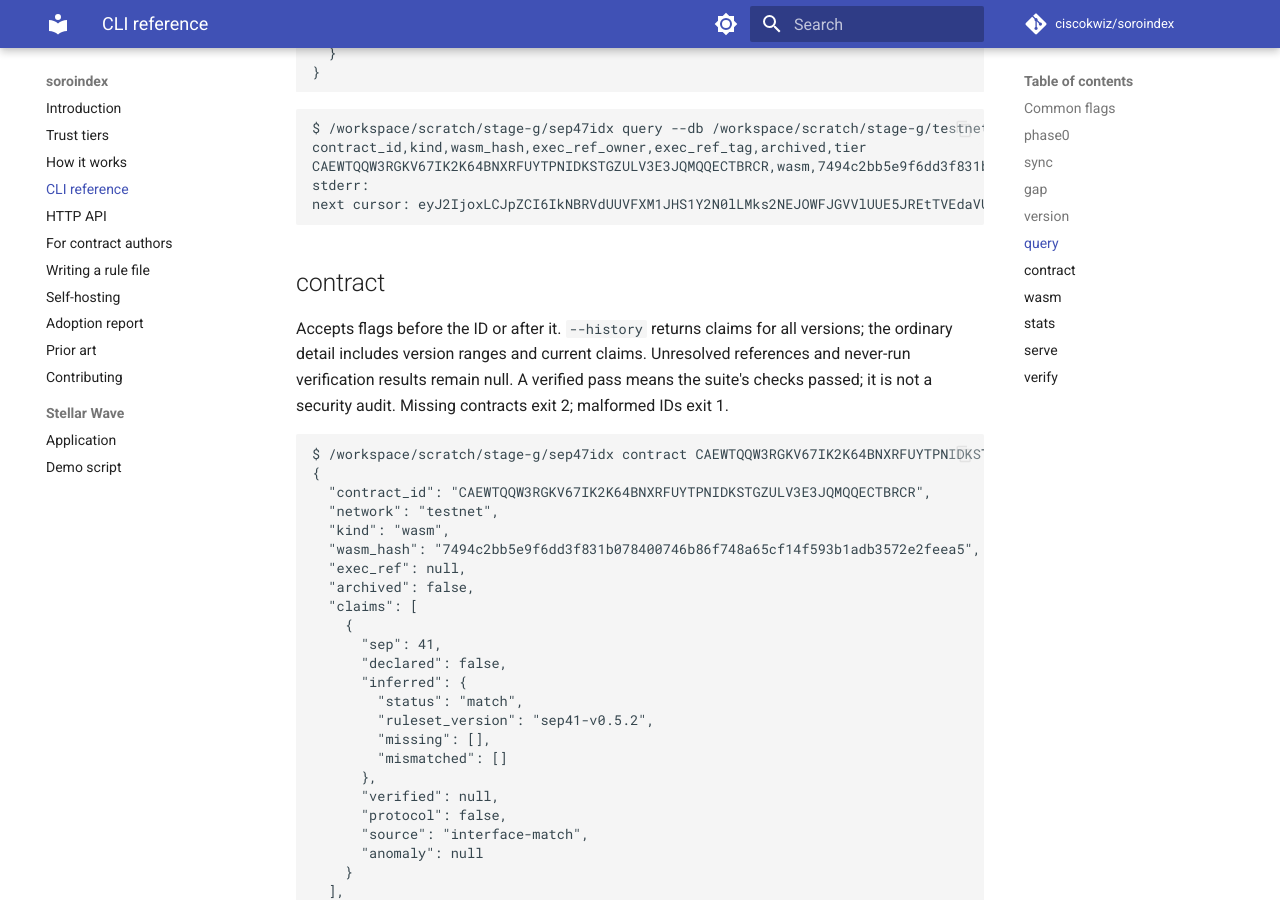
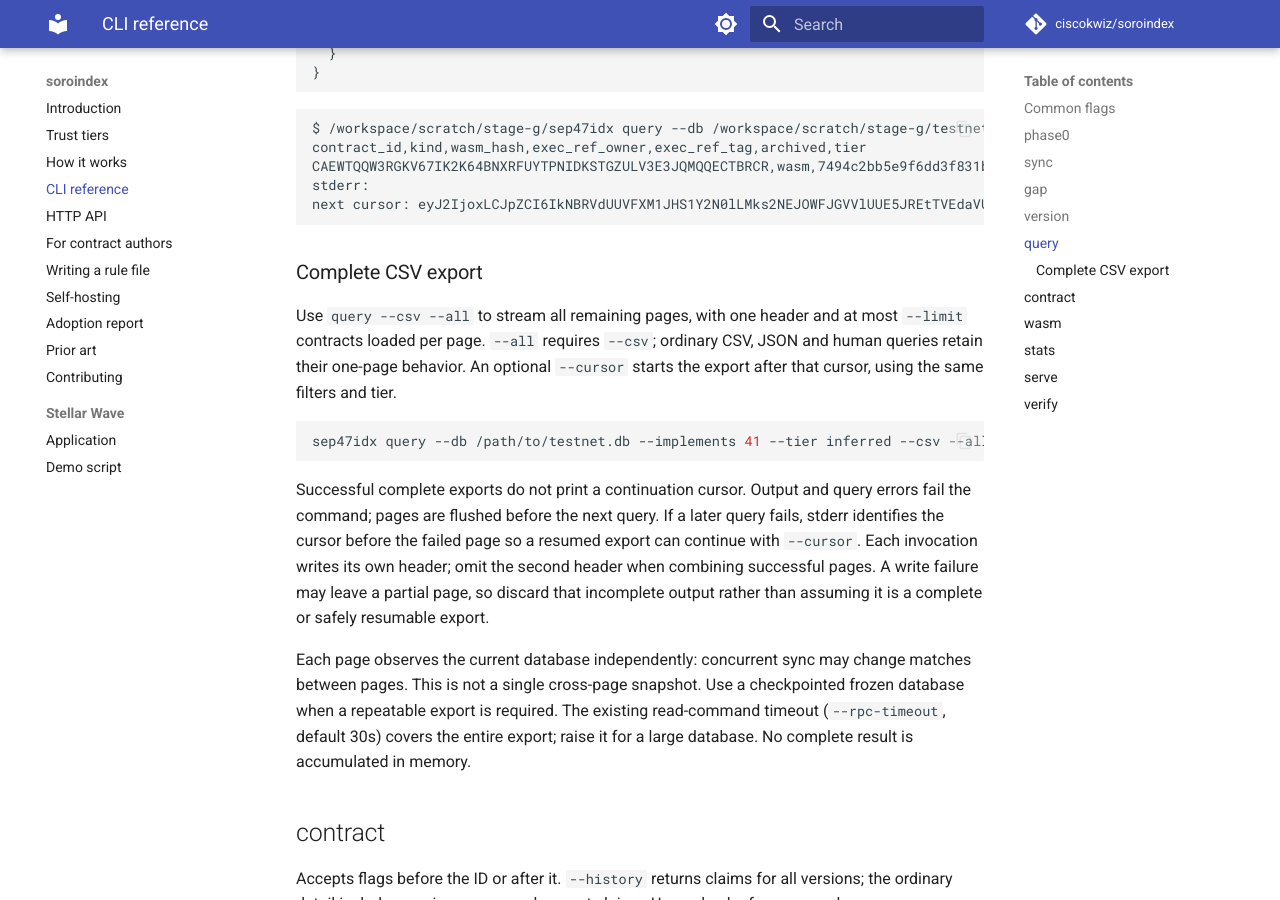
Before and after one commit to Soroban-CII/soroindex, an MkDocs documentation site: the page built from docs/cli.md, in a window 1280 px wide and 900 px high, scrolled down 3618 px. Built offline with MkDocs 1.6.1 and Material for MkDocs 9.7.7, drawn with Linux system fonts in a browser that asks for light colours; comment, search, counter and statistics services are not loaded; some of the changed text lies outside the part shown.

Commit message:
docs(cli): explain complete CSV export and resume limitations

````diff
--- a/docs/cli.md
+++ b/docs/cli.md
@@ -116,7 +116,7 @@ sep47idx dev (go1.27.1, darwin/arm64)
 Read-only current contract queries share the API's AND/OR and tier semantics.
 `--implements` is AND; `--implements-any` is OR. `--tier` defaults to declared.
 `--kind`, `--limit` (1..500, default 50) and `--cursor` match the API. JSON includes
-`next_cursor`; human and CSV output write continuation information to stderr.
+`next_cursor`; human and default one-page CSV output write continuation information to stderr.
 `--csv` and `--json` cannot be combined. Environment values follow the same flag rules.
 
 ```text
@@ -147,6 +147,31 @@ CAEWTQQW3RGKV67IK2K64BNXRFUYTPNIDKSTGZULV3E3JQMQQECTBRCR,wasm,7494c2bb5e9f6dd3f8
 stderr:
 next cursor: eyJ2IjoxLCJpZCI6IkNBRVdUUVFXM1JHS1Y2N0lLMks2NEJOWFJGVVlUUE5JREtTVEdaVUxWM0UzSlFNUVFFQ1RCUkNSIn0
 ```
+
+### Complete CSV export
+
+Use `query --csv --all` to stream all remaining pages, with one header and at
+most `--limit` contracts loaded per page. `--all` requires `--csv`; ordinary CSV,
+JSON and human queries retain their one-page behavior. An optional `--cursor`
+starts the export after that cursor, using the same filters and tier.
+
+```sh
+sep47idx query --db /path/to/testnet.db --implements 41 --tier inferred --csv --all --limit 500 > contracts.csv
+```
+
+Successful complete exports do not print a continuation cursor. Output and query
+errors fail the command; pages are flushed before the next query. If a later
+query fails, stderr identifies the cursor before the failed page so a resumed
+export can continue with `--cursor`. Each invocation writes its own header;
+omit the second header when combining successful pages. A write failure may
+leave a partial page, so discard that incomplete output rather than assuming
+it is a complete or safely resumable export.
+
+Each page observes the current database independently: concurrent sync may
+change matches between pages. This is not a single cross-page snapshot. Use a
+checkpointed frozen database when a repeatable export is required. The existing
+read-command timeout (`--rpc-timeout`, default 30s) covers the entire export;
+raise it for a large database. No complete result is accumulated in memory.
 
 ## contract
 
````
